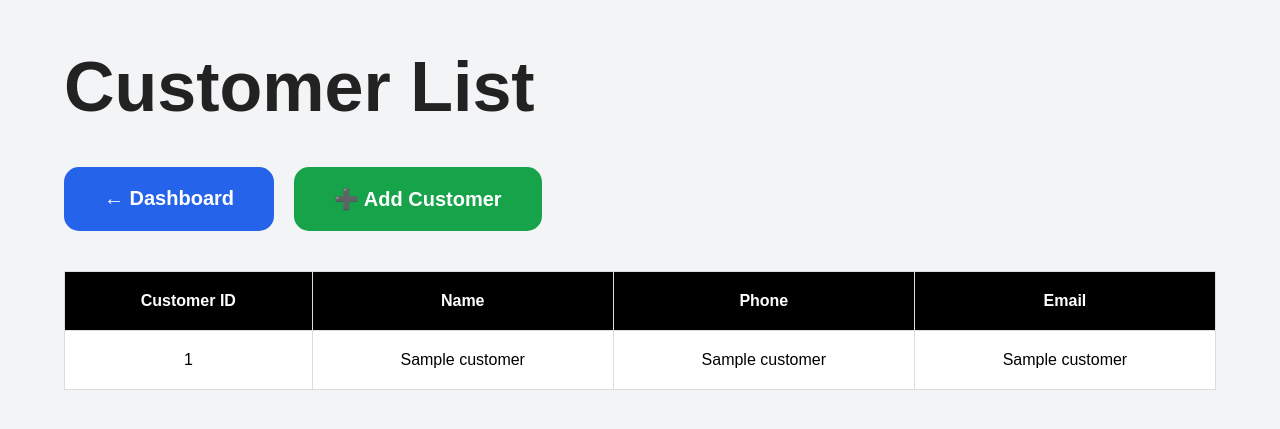
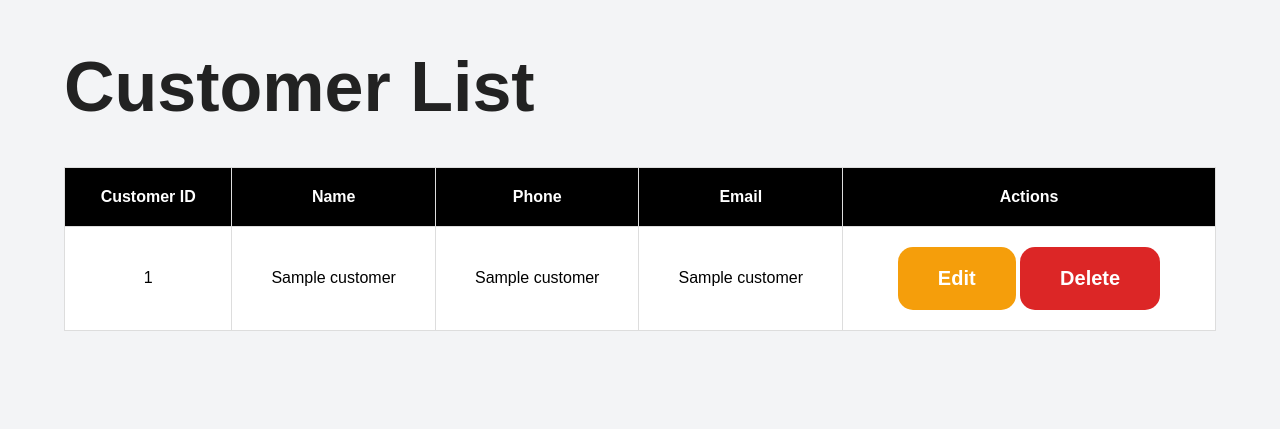
Before and after one commit to Tun30beep/Tun30beep-CS104_Tun, a Python web app: template templates/customers.html in a window 1280 px wide. Shown: the top 429 px of the page. Run offline with Jinja, Linux system fonts and the light colour scheme; the template is opened without the code that fills it: most values are stand-ins (such as "Sample title", 1, 10 or a date in 2020).

Commit message:
Update customers.html

```diff
--- a/templates/customers.html
+++ b/templates/customers.html
@@ -1,12 +1,11 @@
 <!DOCTYPE html>
 <html lang="en">
+
 <head>
 
     <meta charset="UTF-8">
 
-    <meta name="viewport" content="width=device-width, initial-scale=1.0">
-
-    <title>Customer List</title>
+    <title>Customers</title>
 
     <link rel="stylesheet"
     href="{{ url_for('static', filename='style.css') }}">
@@ -19,29 +18,15 @@
 
     <h1>Customer List</h1>
 
-        <div class="button-group">
-
-            <a href="/" class="btn btn-blue">
-                ← Dashboard
-            </a>
-
-            <a href="/add_customer" class="btn btn-green">
-                ➕ Add Customer
-            </a>
-
-        </div>
-
     <table>
 
         <tr>
 
             <th>Customer ID</th>
-
             <th>Name</th>
-
             <th>Phone</th>
-
             <th>Email</th>
+            <th>Actions</th>
 
         </tr>
 
@@ -50,12 +35,27 @@
         <tr>
 
             <td>{{ customer[0] }}</td>
+            <td>{{ customer[1] }}</td>
+            <td>{{ customer[2] }}</td>
+            <td>{{ customer[3] }}</td>
 
-                <td>{{ customer[1] }}</td>
+            <td>
 
-                <td>{{ customer[2] }}</td>
+                <a href="/edit_customer/{{ customer[0] }}"
+                class="btn btn-yellow">
 
-                <td>{{ customer[3] }}</td>
+                    Edit
+
+                </a>
+
+                <a href="/delete_customer/{{ customer[0] }}"
+                class="btn btn-red">
+
+                    Delete
+
+                </a>
+
+            </td>
 
         </tr>
 
```
Lines whose indentation alone changed are shown as unchanged.
